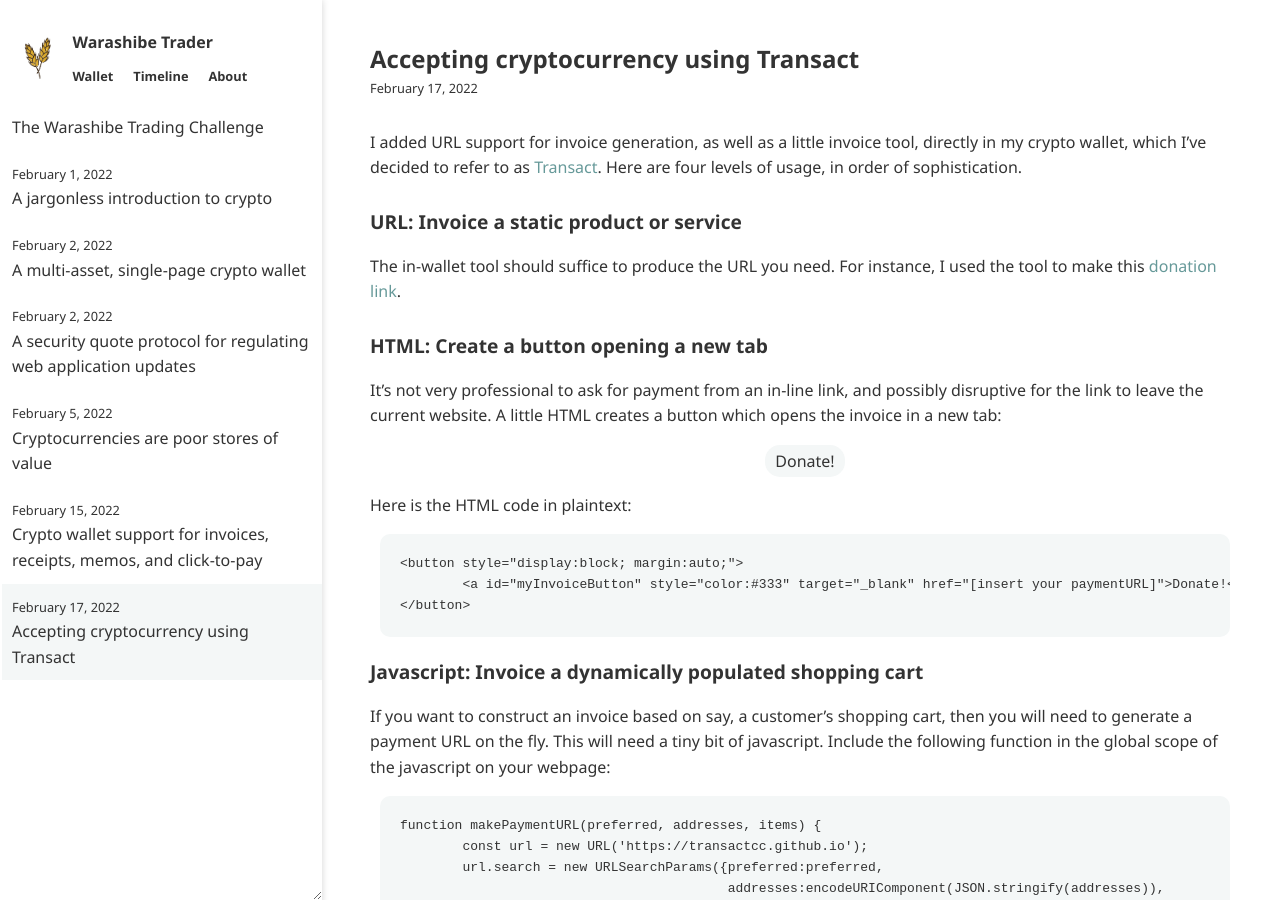
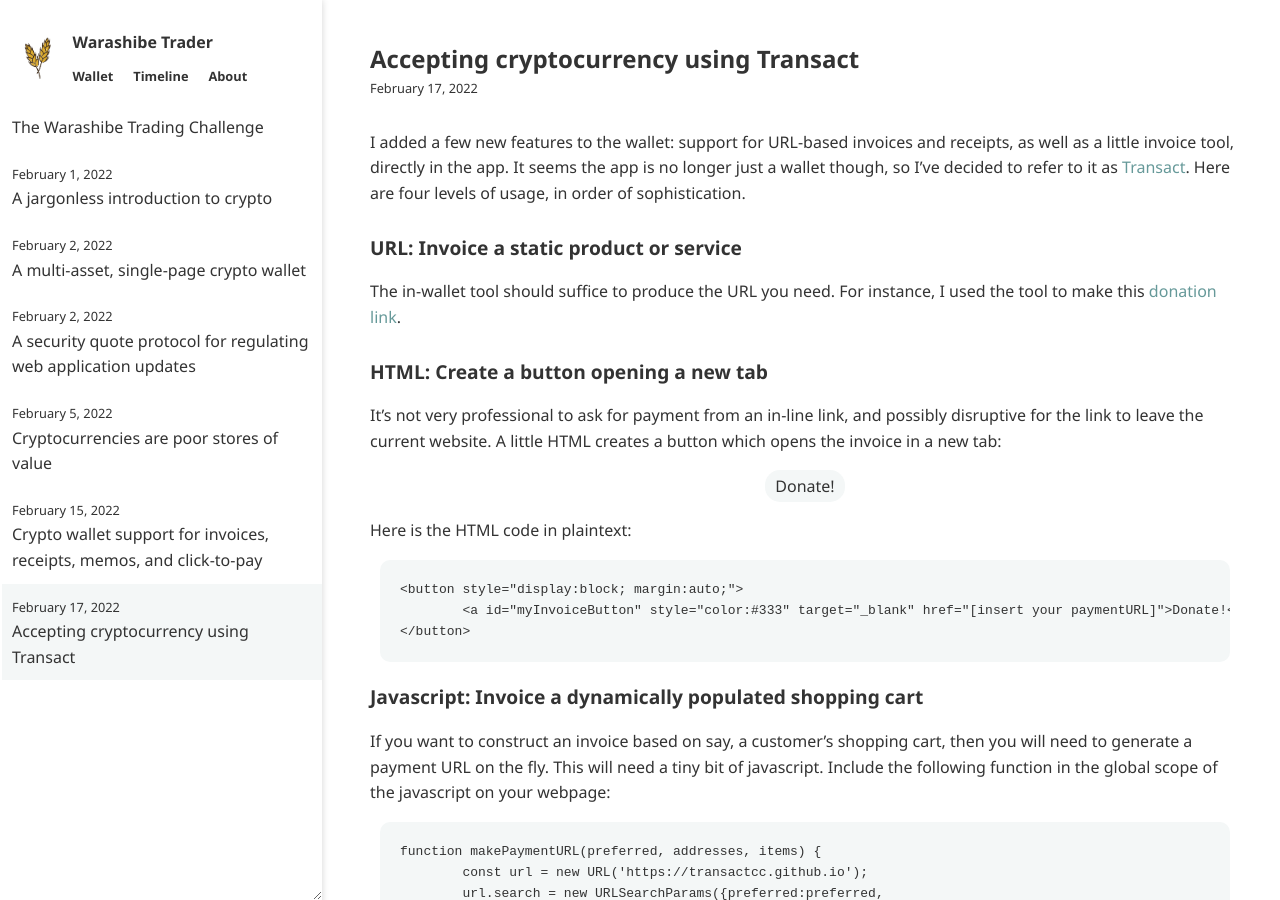
Before and after one commit to warashibetrader/warashibetrader.github.io, a Jekyll site: the page built from _posts/2022-02-17-invoices.md, in a window 1280 px wide and 900 px high. Built offline with Jekyll 4.4.1, drawn with Linux system fonts in a browser that asks for light colours.

Commit message:
Update 2022-02-17-invoices.md

```diff
--- a/_posts/2022-02-17-invoices.md
+++ b/_posts/2022-02-17-invoices.md
@@ -2,7 +2,7 @@
 title: "Accepting cryptocurrency using Transact"
 ---
 
-I added URL support for invoice generation, as well as a little invoice tool, directly in my crypto wallet, which I've decided to refer to as [Transact](https://transactcc.github.io). Here are four levels of usage, in order of sophistication.
+I added a few new features to the wallet: support for URL-based invoices and receipts, as well as a little invoice tool, directly in the app. It seems the app is no longer just a wallet though, so I've decided to refer to it as [Transact](https://transactcc.github.io). Here are four levels of usage, in order of sophistication.
 
 ### URL: Invoice a static product or service
 
```
